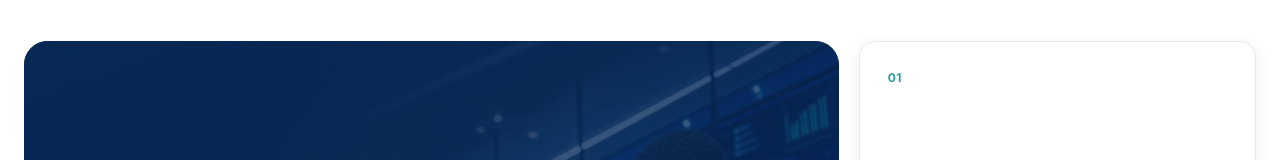
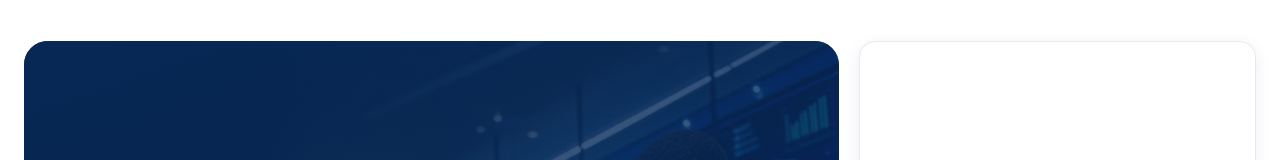
Before and after one commit to kesolink/Netfusion, a React (Vite) app: page /services in a window 1280 px wide. Shown: the part 579-739 px from the top of the page. Built offline with nearby package versions, Linux system fonts and the light colour scheme.

Commit message:
feat: add Services page with implementation details, FAQs, and SEO metadata

```diff
--- a/src/pages/Services.jsx
+++ b/src/pages/Services.jsx
@@ -103,7 +103,7 @@ export default function Services() {
             {/* Service cards — each occupies 1 column, flowing naturally */}
             {services.map((s, i) => (
               <article className="card services-grid__card" key={s.name}>
-                <span className="services-grid__num">{String(i + 1).padStart(2, '0')}</span>
+                {/* <span className="services-grid__num">{String(i + 1).padStart(2, '0')}</span> */}
                 <h3>{s.name}</h3>
                 <p>{s.desc}</p>
               </article>
```
